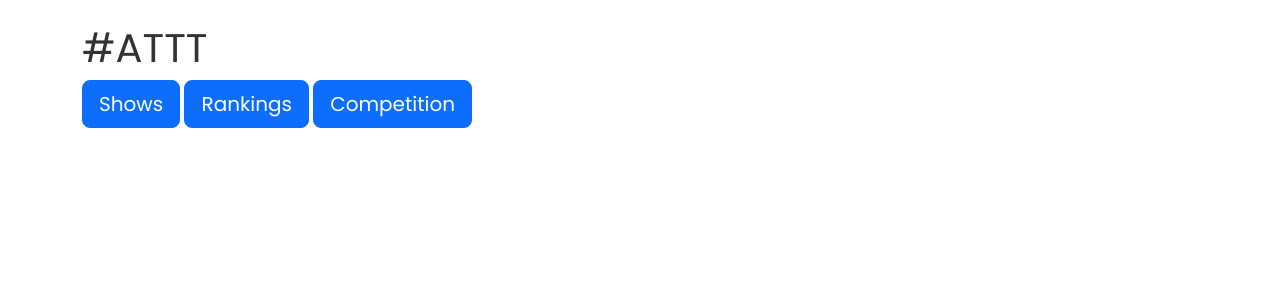
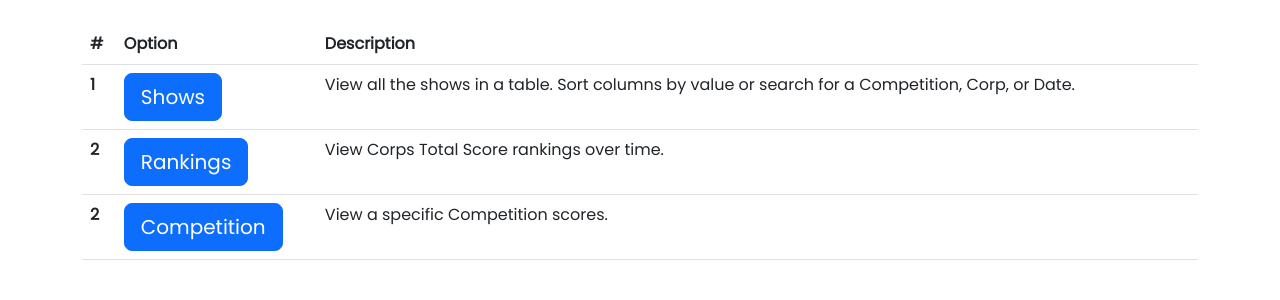
Before and after one commit to ethanlchristensen/DCIScorePuller, a Django app: page / in a window 1280 px wide. Shown: the part 56-356 px from the top of the page. Run offline with Django 4.2, Linux system fonts and the light colour scheme; the visitor is signed in with stand-in values (Sample User, id 1); some libraries are stand-ins or nearby versions; some web fonts are replaced.

```diff
--- a/DCIScorePuller/pull/templates/pull/home.html
+++ b/DCIScorePuller/pull/templates/pull/home.html
@@ -1,7 +1,29 @@
 {% extends "pull/base.html" %}
 {% block content %}
-<h1>#ATTT</h1>
-<a href="{% url 'show-table' %}" class="btn btn-primary btn-lg" role="button">Shows</a>
-<a href="{% url 'rank-chart' %}" class="btn btn-primary btn-lg" role="button">Rankings</a>
-<a href="{% url 'competition-chart' 'erm' %}" class="btn btn-primary btn-lg" role="button">Competition</a>
+<table class="table">
+    <thead>
+      <tr>
+        <th scope="col">#</th>
+        <th scope="col">Option</th>
+        <th scope="col">Description</th>
+      </tr>
+    </thead>
+    <tbody>
+      <tr>
+        <th scope="row">1</th>
+        <td><a href="{% url 'show-table' %}" class="btn btn-primary btn-lg" role="button">Shows</a></td>
+        <td>View all the shows in a table. Sort columns by value or search for a Competition, Corp, or Date.</td>
+      </tr>
+      <tr>
+        <th scope="row">2</th>
+        <td><a href="{% url 'rank-chart' %}" class="btn btn-primary btn-lg" role="button">Rankings</a></td>
+        <td>View Corps Total Score rankings over time.</td>
+      </tr>
+      <tr>
+        <th scope="row">2</th>
+        <td><a href="{% url 'competition-chart' 'erm' %}" class="btn btn-primary btn-lg" role="button">Competition</a></td>
+        <td colspan="2">View a specific Competition scores.</td>
+      </tr>
+    </tbody>
+  </table>
 {% endblock content %}
--- a/DCIScorePuller/pull/views.py
+++ b/DCIScorePuller/pull/views.py
@@ -1,4 +1,5 @@
 from django.shortcuts import render, redirect
+from django.urls import reverse
 from django.contrib.auth.decorators import login_required
 from django.contrib.admin.views.decorators import staff_member_required
 from .models import *
@@ -512,6 +513,7 @@ def competition_chart(request, competition):
     competition_names = [comp.competition_name for comp in Competition.objects.all().order_by("competition_date")]
     if competition not in competition_names:
         competition = competition_names[0]
+        return redirect(reverse('competition-chart', args=(competition,)))
     # get that competition
     competition = Competition.objects.all().filter(competition_name=competition)[0]
     # get the title
```
